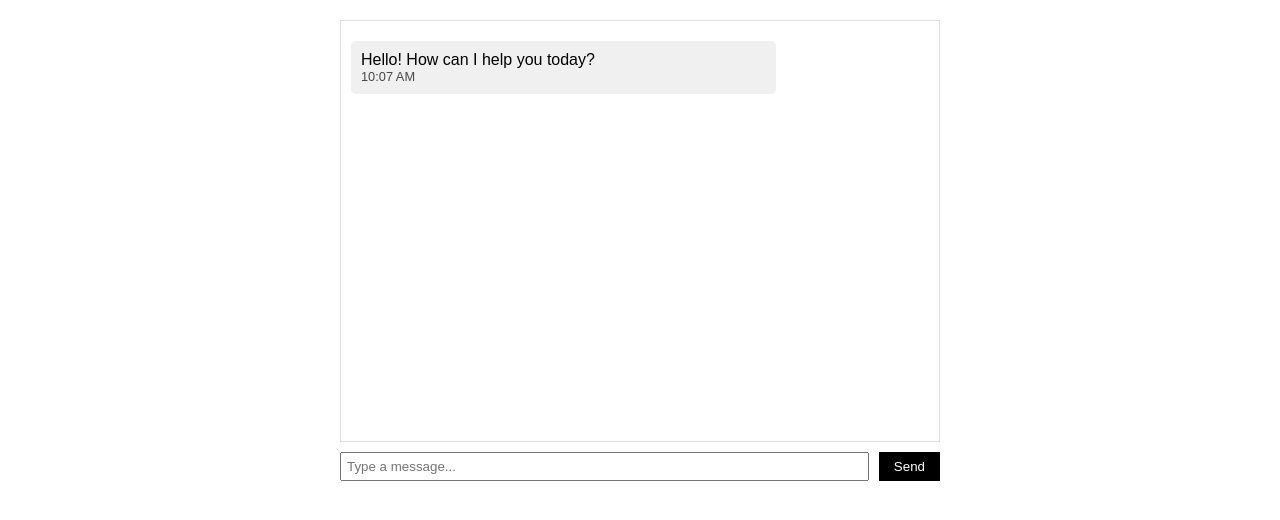
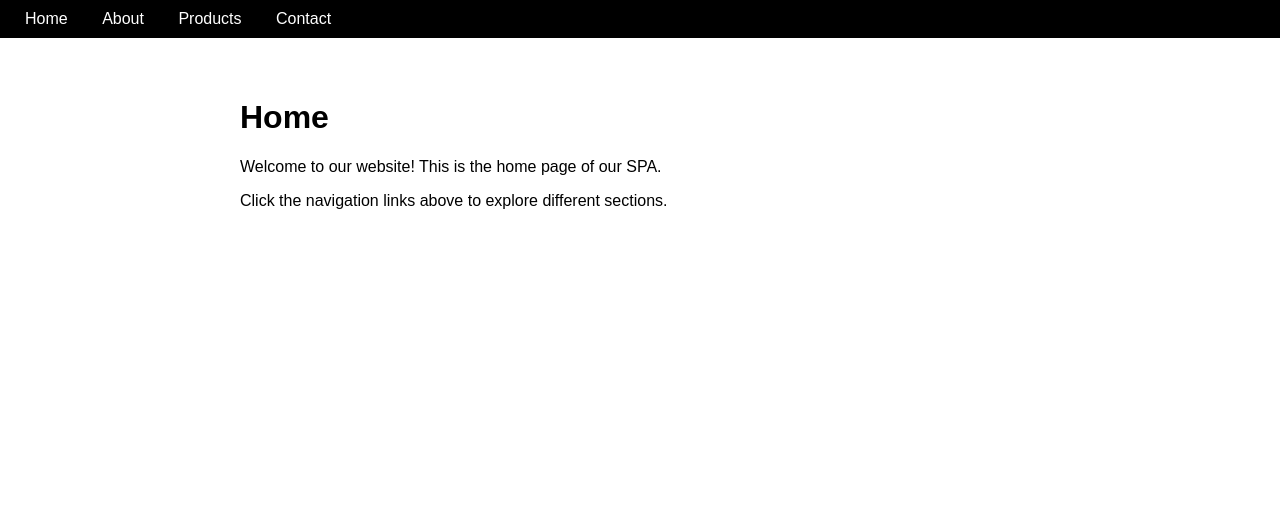
Before and after one commit to yugendran0705/Javascript, a plain HTML site: page index.html in a window 1280 px wide. Drawn offline with Linux system fonts and the light colour scheme.

Commit message:
implemented SPA

```diff
--- a/index.html
+++ b/index.html
@@ -3,14 +3,45 @@
 <head>
     <meta charset="UTF-8">
     <meta name="viewport" content="width=device-width, initial-scale=1.0">
-    <title>Chat Simulation</title>
+    <title>SPA with Hash Routing</title>
     <link rel="stylesheet" href="styles.css">
 </head>
 <body>
-    <div class="chat-container" id="chatWindow"></div>
-    <div class="input-area">
-        <input type="text" id="messageInput" placeholder="Type a message...">
-        <button onclick="sendMessage()">Send</button>
+    <div class="nav">
+        <a href="#home">Home</a>
+        <a href="#about">About</a>
+        <a href="#products">Products</a>
+        <a href="#contact">Contact</a>
+    </div>
+
+    <div class="content">
+        <div id="home" class="page">
+            <h1>Home</h1>
+            <p>Welcome to our website! This is the home page of our SPA.</p>
+            <p>Click the navigation links above to explore different sections.</p>
+        </div>
+
+        <div id="about" class="page">
+            <h1>About Us</h1>
+            <p>We are a company dedicated to building awesome web applications.</p>
+            <p>This SPA demonstrates simple hash-based routing.</p>
+        </div>
+
+        <div id="products" class="page">
+            <h1>Products</h1>
+            <ul>
+                <li>Product 1 - $19.99</li>
+                <li>Product 2 - $29.99</li>
+                <li>Product 3 - $39.99</li>
+            </ul>
+        </div>
+
+        <div id="contact" class="page">
+            <h1>Contact</h1>
+            <p>Email: example@email.com</p>
+            <p>Phone: 123456789</p>
+            <p>Address: Thanjavur, Tamil Nadu, India</p>
+        </div>
     </div>
 
     <script src="index.js"></script>
--- a/index.js
+++ b/index.js
@@ -1,54 +1,35 @@
-const chatWindow = document.getElementById('chatWindow');
-const messageInput = document.getElementById('messageInput');
+const routes = {
+    'home': 'home',
+    'about': 'about',
+    'products': 'products',
+    'contact': 'contact'
+};
+
+const pages = document.querySelectorAll('.page');
+
+function navigate() {
+
+    const hash = window.location.hash.slice(1) || 'home';
+    const pageId = routes[hash] || 'home';
 
 
-const botResponses = [
-    "Hey, that's cool!",
-    "Tell me more!",
-    "Interesting...",
-    "Got it!",
-    "Nice one!"
-];
+    pages.forEach(page => {
+        page.classList.remove('active');
+        if (page.id === pageId) {
+            page.classList.add('active');
+        }
+    });
 
 
-function addMessage(text, isSent) {
-    const messageDiv = document.createElement('div');
-    messageDiv.classList.add('message');
-    messageDiv.classList.add(isSent ? 'sent' : 'received');
-
-    const time = new Date().toLocaleTimeString([], { hour: '2-digit', minute: '2-digit' });
-    messageDiv.innerHTML = `
-                <div>${text}</div>
-                <div class="timestamp">${time}</div>
-            `;
-
-    chatWindow.appendChild(messageDiv);
-    chatWindow.scrollTop = chatWindow.scrollHeight;
+    document.title = `SPA - ${pageId.charAt(0).toUpperCase() + pageId.slice(1)}`;
 }
 
+navigate();
 
-function sendMessage() {
-    const text = messageInput.value.trim();
-    if (text) {
-        addMessage(text, true);
-        messageInput.value = '';
-        simulateBotResponse();
-    }
+window.addEventListener('hashchange', navigate);
+
+window.addEventListener('popstate', navigate);
+
+if (!window.location.hash) {
+    window.location.hash = '#home';
 }
-
-
-function simulateBotResponse() {
-    setTimeout(() => {
-        const randomResponse = botResponses[Math.floor(Math.random() * botResponses.length)];
-        addMessage(randomResponse, false);
-    }, 1000);
-}
-
-
-messageInput.addEventListener('keypress', (e) => {
-    if (e.key === 'Enter') {
-        sendMessage();
-    }
-});
-
-addMessage("Hello! How can I help you today?", false);
--- a/styles.css
+++ b/styles.css
@@ -1,46 +1,28 @@
 body {
     font-family: Arial, sans-serif;
-    max-width: 600px;
-    margin: 20px auto;
+    margin: 0;
+    padding: 0;
 }
-.chat-container {
-    border: 1px solid #ddd;
-    height: 400px;
-    overflow-y: auto;
+.nav {
+    background: black;
     padding: 10px;
 }
-.message {
-    margin: 10px 0;
-    padding: 10px;
-    border-radius: 5px;
-    max-width: 70%;
+.nav a {
+    color: white;
+    margin: 0 15px;
+    text-decoration: none;
 }
-.sent {
-    background: black;
-    color: white;
-    margin-left: auto;
+.nav a:hover {
+    text-decoration: underline;
 }
-.received {
-    background: #f0f0f0;
-    margin-right: auto;
+.content {
+    max-width: 800px;
+    margin: 20px auto;
+    padding: 20px;
 }
-.timestamp {
-    font-size: 0.8em;
-    opacity: 0.7;
+.page {
+    display: none;
 }
-.input-area {
-    margin-top: 10px;
-    display: flex;
-    gap: 10px;
+.page.active {
+    display: block;
 }
-input {
-    flex: 1;
-    padding: 5px;
-}
-button {
-    padding: 5px 15px;
-    background: black;
-    color: white;
-    border: none;
-    cursor: pointer;
-}
```
Also changed, not shown: image 1.png (added), image 2.png (added), image 3.png (added), image.png, 1 other file.
